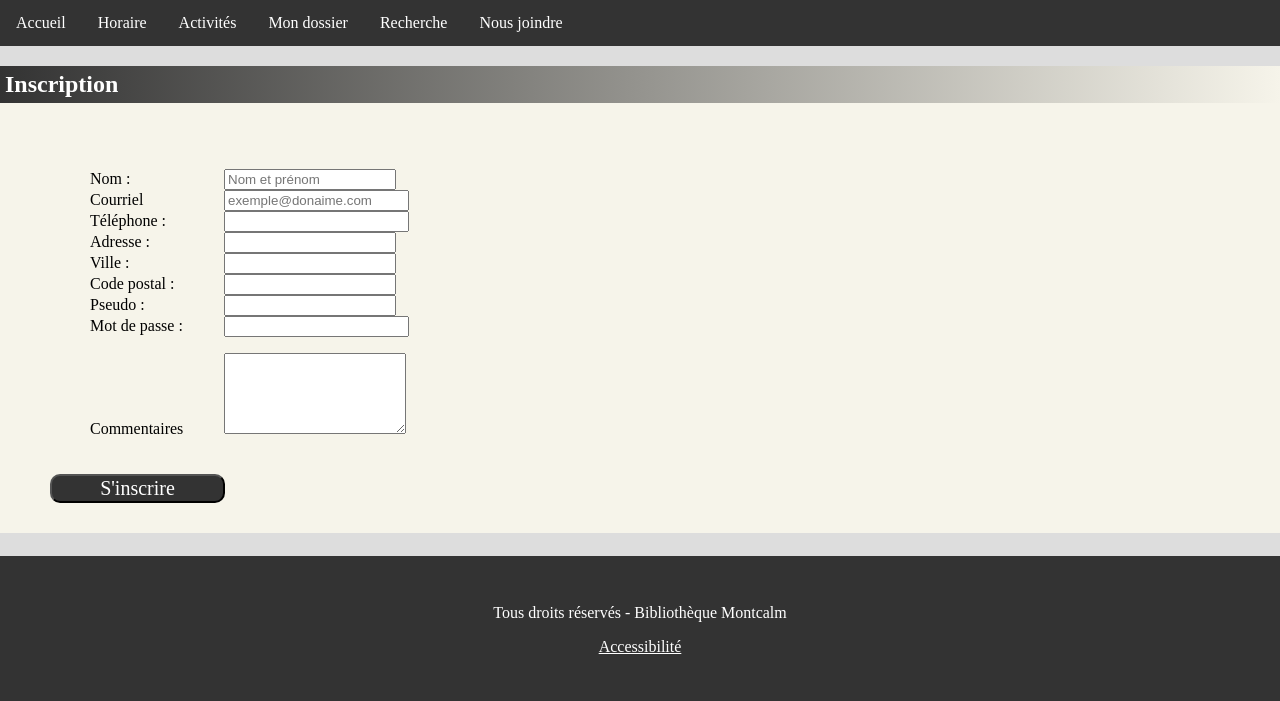
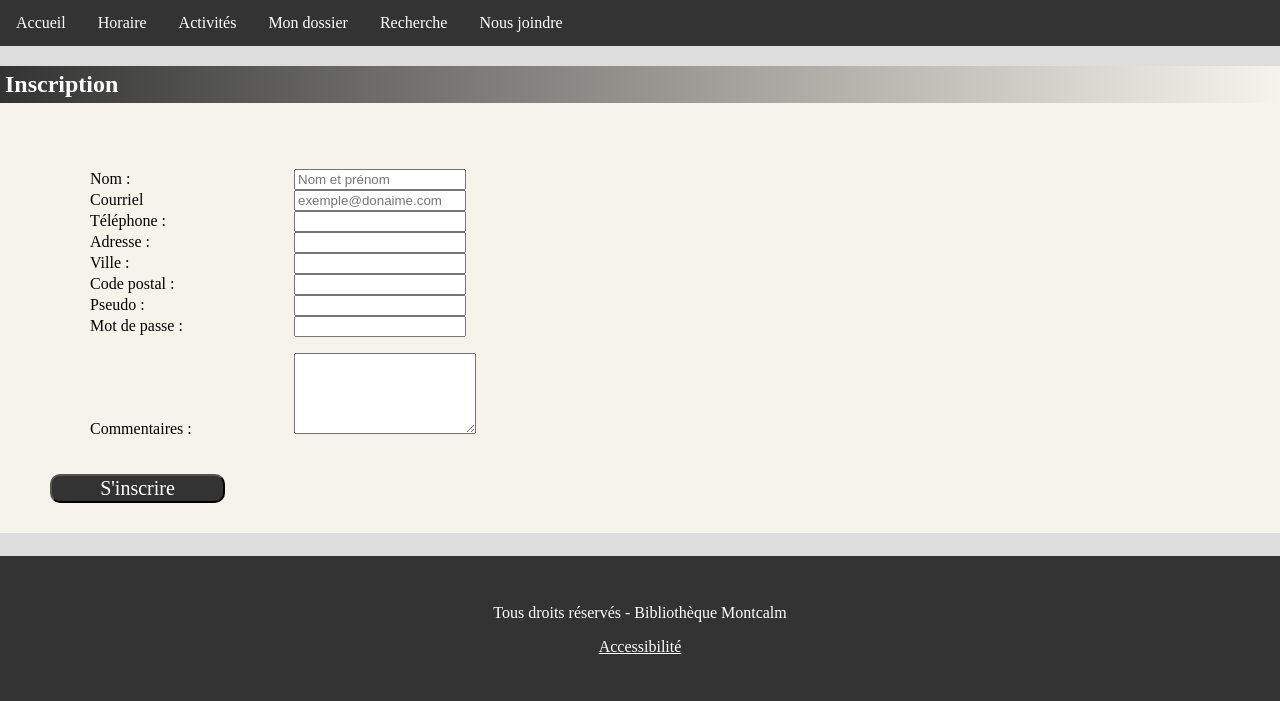
Before and after one commit to freder525/Tp5, a CodeIgniter app: page /TP5/index.php/site/inscription in a window 1280 px wide. Shown: the part 142-843 px from the top of the page. Run offline with CodeIgniter, Linux system fonts and the light colour scheme.

Commit message:
css firefox

```diff
--- a/application/views/vinscription.php
+++ b/application/views/vinscription.php
@@ -16,7 +16,7 @@
                 </li>
 
                <li><label for="tel">Téléphone : </label>
-            		<input type="tel" name="tel" id="tel" />
+            		<input type="text" name="tel" id="tel" />
                 </li>
 
                 <li><label for="adresse">Adresse : </label>
@@ -42,7 +42,7 @@
 
         <ol>
         	<li>
-            	<label for="renseignements">Commentaires</label>
+            	<label for="renseignements">Commentaires : </label>
                 <textarea id="renseignements"  name="commentaire" rows="5" required ></textarea>
 
             </li>
--- a/css/styles.css
+++ b/css/styles.css
@@ -250,7 +250,7 @@ margin:0px auto;
 
 #form1 label
 {
-	width:130px;
+	width:200px;
 	display : inline-block;
 
 }
@@ -273,12 +273,18 @@ margin:0px auto;
 
 #form2 label
 {
-	width:80px;
+	width:120px;;
 	display : inline-block;
 
 }
 #form2 input[type="text"]{
 	width:400px;
+}
+#form1 input[type="email"]{
+	width:172px;;
+}
+#form1 input[type="password"]{
+	width:172px;;
 }
 #bold
 {
```
